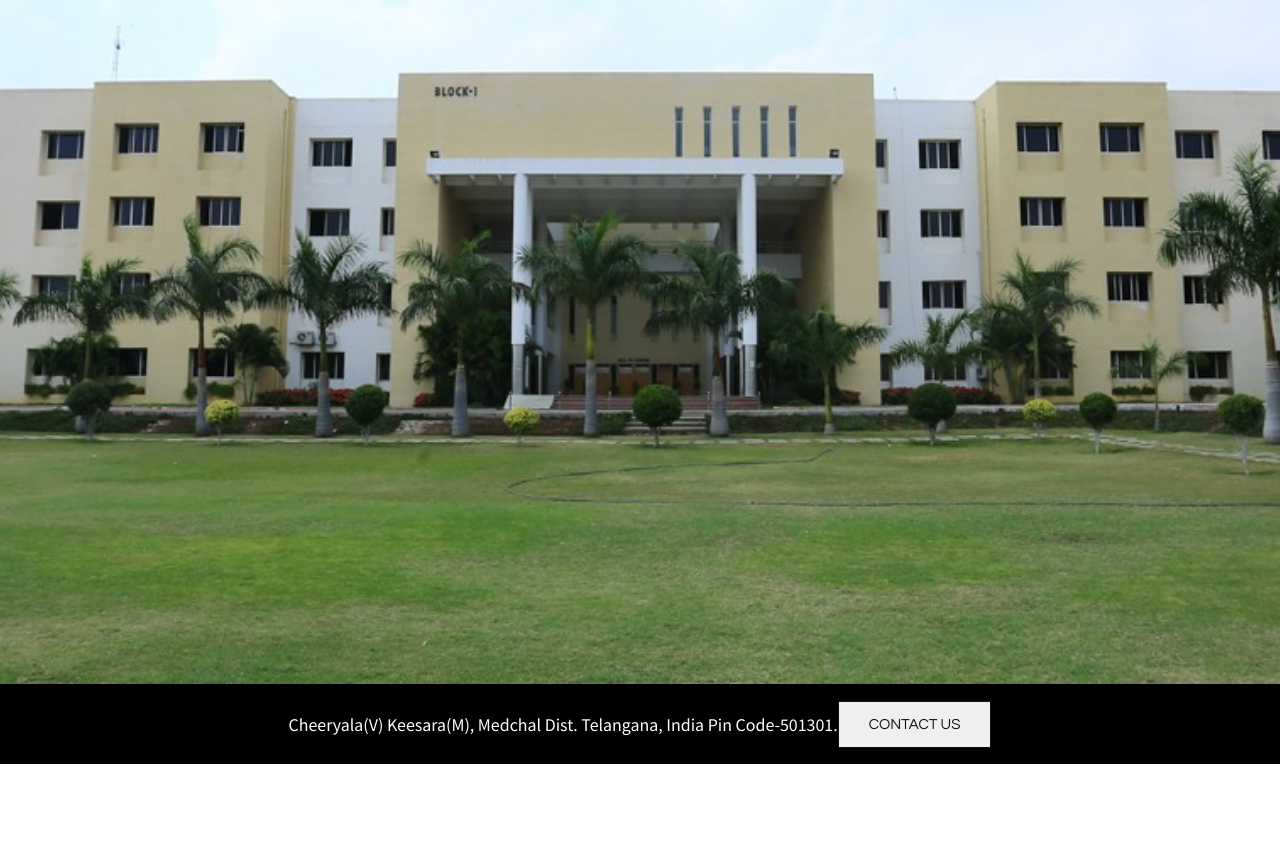
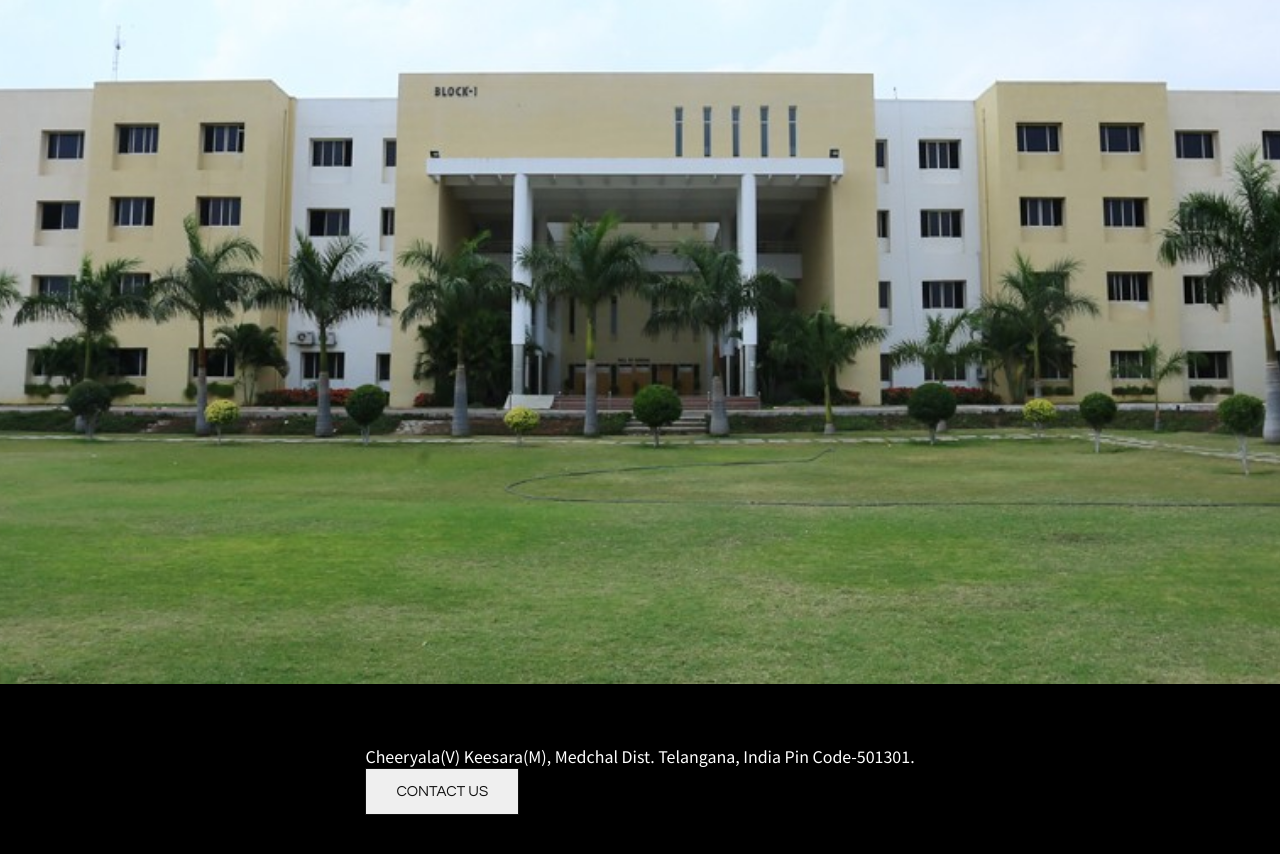
Before and after one commit to AditSKumar/college, a plain HTML site: page College_website-master/index.html in a window 1280 px wide. Shown: the part 116-970 px from the top of the page. Before the commit the page ends 880 px from the top, so only its background shows below. Drawn offline with nearby package versions, Linux system fonts and the light colour scheme.

Commit message:
Fixed footer

```diff
--- a/College_website-master/index.html
+++ b/College_website-master/index.html
@@ -117,10 +117,10 @@
      </section>
 
      <footer>
-       <div class="parah">
+      <section class="parah">
        <p>Cheeryala(V) Keesara(M), Medchal Dist. Telangana, India Pin Code-501301.<br></p>
-      </div>
        <button class="signUp butn">CONTACT US</button>
+      </section>
      <div class="form-modal">
        <div class="modal-content">
          <div class="content-wrapper">
```
Lines whose indentation alone changed are shown as unchanged.
